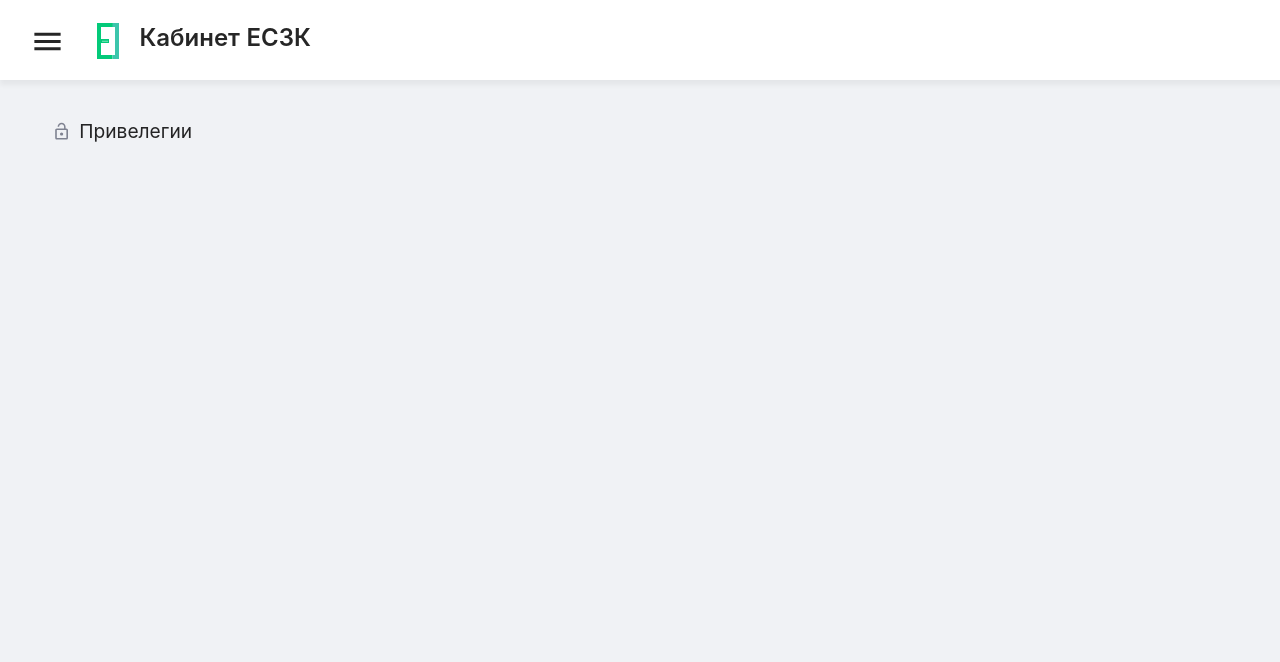
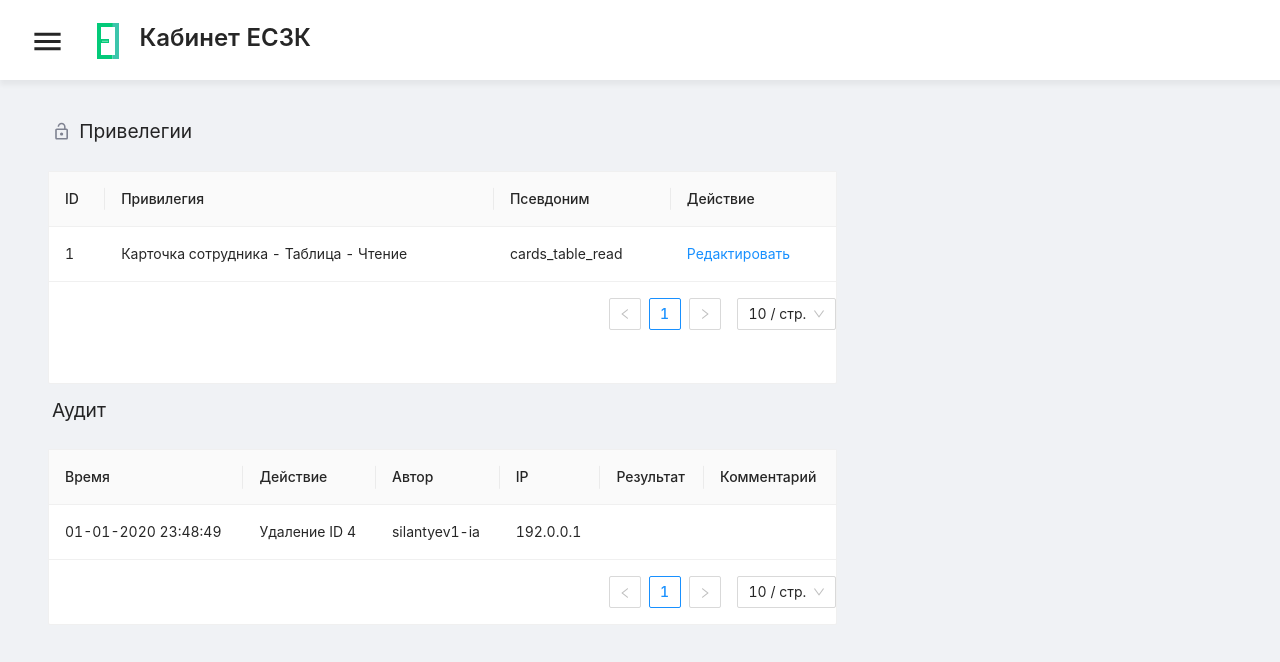
Before and after one commit to MorozovRA/eszk_lk, a React (Create React App) app in the folder frontend/: page /privileges in a window 1280 px wide. Shown: the top 662 px of the page. Built offline with nearby package versions, Linux system fonts and the light colour scheme.

Commit message:
CCMS-1820.

```diff
--- a/frontend/package.json
+++ b/frontend/package.json
@@ -16,6 +16,7 @@
     "@types/react-router-dom": "^5.1.3",
     "@types/redux": "^3.6.0",
     "antd": "^4.0.4",
+    "axios": "^0.19.2",
     "node-sass": "^4.13.1",
     "react": "^16.13.0",
     "react-dom": "^16.13.0",
--- /dev/null
+++ b/frontend/src/assets/styles/privileges.scss
@@ -0,0 +1,11 @@
+.editCard {
+  transition: margin-left 2s;
+}
+
+.openEditCard {
+  margin-left: 5% !important;
+}
+
+.closeEditCard {
+  margin-left: -30% !important;
+}
--- a/frontend/src/components/App.tsx
+++ b/frontend/src/components/App.tsx
@@ -8,7 +8,7 @@ import { Header, Content } from './layout'
 
 const App: React.FC = () => {
     const { Sider } = Layout
-    let [showMenu, setShowMenu] = useState(true)
+    let [showMenu, setShowMenu] = useState<boolean>(true)
     const handleMenu = () => setShowMenu(!showMenu)
     return (
         <Layout>
--- /dev/null
+++ b/frontend/src/components/pages/privileges/EditCard.tsx
@@ -0,0 +1,53 @@
+import React from 'react'
+import {Button, Card, Col, Divider, Input, Layout, Row} from 'antd'
+
+interface IEditCard {
+    editPrivilege: any,
+    setEditPrivilege: Function,
+    savePrivilege: () => void
+}
+
+const EditCard: React.FC<IEditCard> =
+    ({
+         editPrivilege,
+         setEditPrivilege,
+         savePrivilege
+    }) => {
+    return (
+        <Layout>
+            {editPrivilege &&
+            <Card title="Редактрование"
+                  headStyle={{
+                      background: 'rgb(250, 250, 250)'
+                  }}
+                  extra={'ID ' + editPrivilege.id}>
+                <Input
+                    value={editPrivilege.privileges}
+                    onChange={(e) => {
+                        setEditPrivilege({
+                            ...editPrivilege,
+                            privileges: e.target.value
+                        })
+                    }}
+                />
+                <Divider style={{marginBottom: 15}}/>
+                <Row gutter={[10, 0]} justify="end">
+                    <Col>
+                        <Button
+                            onClick={() => setEditPrivilege(null)}>
+                            Отменить
+                        </Button>
+                    </Col>
+                    <Col>
+                        <Button
+                            onClick={savePrivilege}
+                            type="primary">Сохранить</Button>
+                    </Col>
+                </Row>
+            </Card>
+            }
+        </Layout>
+    )
+}
+
+export default EditCard
--- /dev/null
+++ b/frontend/src/components/pages/privileges/headerAlias.json
@@ -0,0 +1,26 @@
+[
+  {
+    "title": "Время",
+    "dataIndex": "time"
+  },
+  {
+    "title": "Действие",
+    "dataIndex": "action"
+  },
+  {
+    "title": "Автор",
+    "dataIndex": "author"
+  },
+  {
+    "title": "IP",
+    "dataIndex": "ip"
+  },
+  {
+    "title": "Результат",
+    "dataIndex": "result"
+  },
+  {
+    "title": "Комментарий",
+    "dataIndex": "comment"
+  }
+]
--- /dev/null
+++ b/frontend/src/components/pages/privileges/headerPrivileges.json
@@ -0,0 +1,14 @@
+[
+  {
+    "title": "ID",
+    "dataIndex": "id"
+  },
+  {
+    "title": "Привилегия",
+    "dataIndex": "privileges"
+  },
+  {
+    "title": "Псевдоним",
+    "dataIndex": "alias"
+  }
+]
--- a/frontend/src/components/pages/privileges/index.tsx
+++ b/frontend/src/components/pages/privileges/index.tsx
@@ -1,15 +1,108 @@
-import React from 'react'
-import {Layout, Row, Col, Typography} from 'antd'
+import React, {useEffect, useState, useRef} from 'react'
+import ReactDDM from 'react-dom'
+import {Layout, Row, Col, Typography, Card, Table, Button, Input, Divider} from 'antd'
+import headerPrivileges from './headerPrivileges.json'
+import headerAlias from './headerAlias.json'
 import { LockOpen } from '@material-ui/icons'
+import EditCard from './EditCard'
+import '../../../assets/styles/privileges.scss'
 
 const Privileges: React.FC = () => {
     const { Title } = Typography
+
+    let [editPrivilege, setEditPrivilege] =
+        useState<any>(null)
+
+    const editCard = useRef(null)
+
+    const actionColumn = {
+        title: 'Действие',
+        dataIndex: 'id',
+        render: (id: number, row: number, index: number) =>
+            <a onClick={() => {
+                setEditPrivilege(dataPrivileges[index])
+            }}>
+                Редактировать
+            </a>
+    }
+    useEffect(() => {
+        headerPrivileges.push(actionColumn)
+    }, [])
+
+    useEffect(() => {
+        const editCardElement =
+            ReactDDM.findDOMNode(editCard.current)
+        if (editPrivilege && editCardElement instanceof Element) {
+            editCardElement.className = 'editCard openEditCard'
+        } else if (editCardElement instanceof Element){
+            editCardElement.className = 'editCard closeEditCard'
+        }
+    }, [editPrivilege])
+
+    const dataPrivileges = [
+        {
+            id: 1,
+            privileges: 'Карточка сотрудника - Таблица - Чтение',
+            alias: 'cards_table_read'
+        }
+    ]
+    const dataAlias = [
+        {
+            id: 1,
+            time: '01-01-2020 23:48:49',
+            action: 'Удаление ID 4',
+            author: 'silantyev1-ia',
+            ip: '192.0.0.1',
+        }
+    ]
     return (
         <Layout>
             <Title className="title-page">
                 <LockOpen/>
                 <span>Привелегии</span>
             </Title>
+            <Row>
+                <Col span={16}>
+                    <Card bodyStyle={{padding: 0}} style={{zIndex: 1}}>
+                        <Table columns={headerPrivileges}
+                               dataSource={dataPrivileges}
+                               rowKey="id"
+                               style={{
+                                   minHeight: 211
+                               }}
+                               pagination={
+                                   {
+                                       pageSize: 10,
+                                       showSizeChanger: true
+                                   }
+                               }/>
+                    </Card>
+                </Col>
+                <Col ref={editCard}
+                     span={6}>
+                    <EditCard editPrivilege={editPrivilege}
+                              setEditPrivilege={setEditPrivilege}
+                              savePrivilege={() => setEditPrivilege(null)}/>
+                </Col>
+            </Row>
+            <Title className="title-page">
+                <span>Аудит</span>
+            </Title>
+            <Row>
+                <Col span={16}>
+                    <Card bodyStyle={{padding: 0}}>
+                        <Table columns={headerAlias}
+                               dataSource={dataAlias}
+                               rowKey="id"
+                               pagination={
+                                   {
+                                       pageSize: 10,
+                                       showSizeChanger: true
+                                   }
+                               }/>
+                    </Card>
+                </Col>
+            </Row>
         </Layout>
     )
 }
--- a/frontend/src/index.tsx
+++ b/frontend/src/index.tsx
@@ -6,13 +6,17 @@ import App from './components/App'
 import * as serviceWorker from './serviceWorker'
 import {BrowserRouter} from 'react-router-dom'
 import reducer from './reducers'
+import { ConfigProvider } from 'antd'
+import ruRU from 'antd/es/locale/ru_RU';
 
 const store = createStore(reducer)
 
 ReactDOM.render(
     <Provider store={store}>
         <BrowserRouter>
-            <App/>
+            <ConfigProvider locale={ruRU}>
+                <App/>
+            </ConfigProvider>
         </BrowserRouter>
     </Provider>,
     document.getElementById('root')
--- /dev/null
+++ b/frontend/src/services/api/index.ts
@@ -0,0 +1,5 @@
+import Privileges from './Privileges'
+
+export{
+    Privileges
+}
```
Also changed, not shown: frontend/src/services/api/Privileges.ts (added, +7 -0 lines), 1 other file (tests, documents, lock files or other folders).
